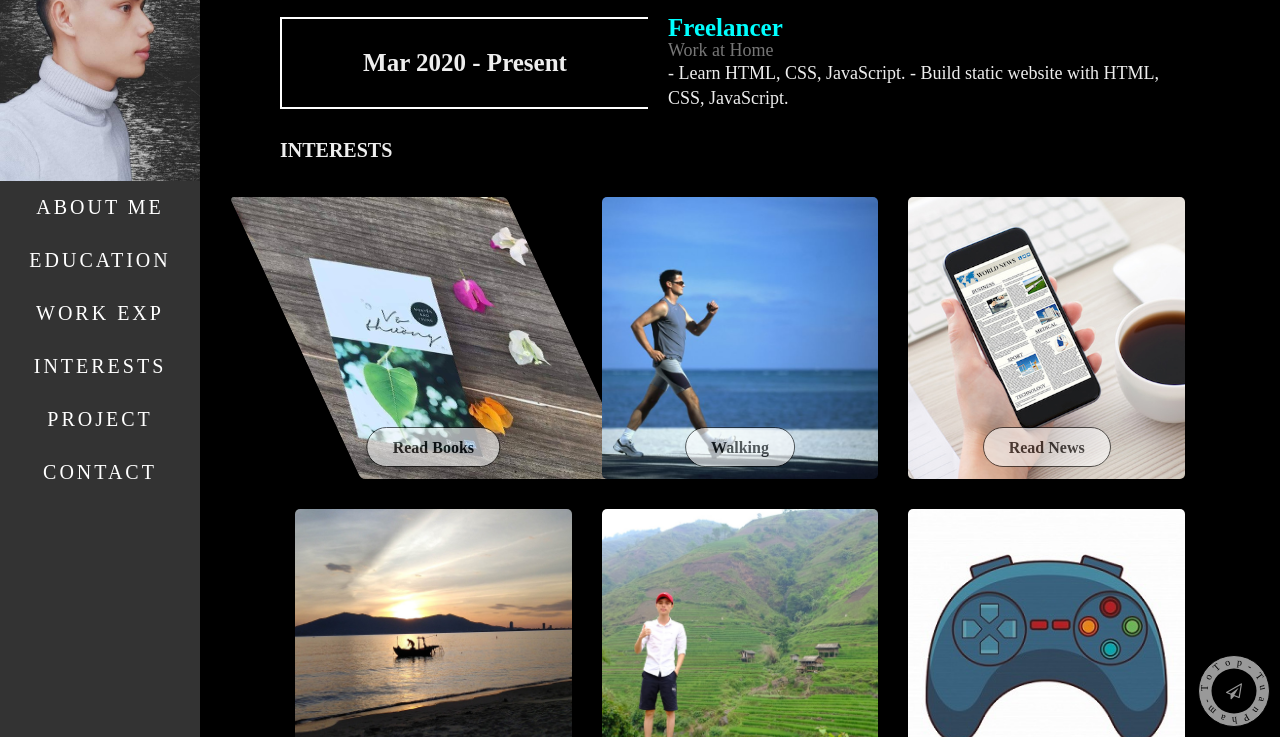
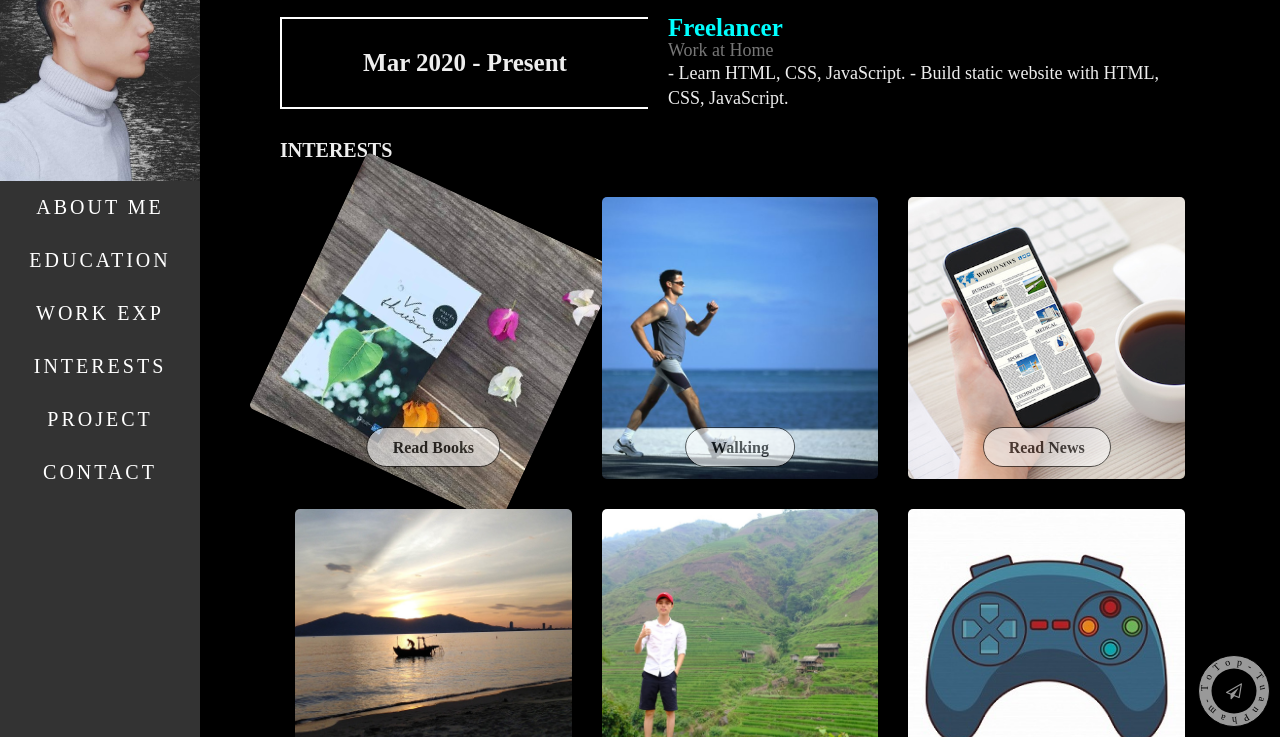
Before and after one commit to Tjonjumy/my_CV, a plain HTML site: page index.html in a window 1280 px wide. In both pictures the pointer is over the picture 433 px from the left and 1238 px from the top of the page. Shown: the part 901-1638 px from the top of the page. Drawn offline with Linux system fonts and the light colour scheme.

Commit message:
updating

```diff
--- a/myCV.css
+++ b/myCV.css
@@ -265,9 +265,10 @@
     height:100%;
     object-fit:cover;
     border-radius: 5px;
+    transition: transform 0.5s ease ;
 }
 .hobbies .hobbie-img img:hover{
-    transform: skewX(25deg);
+    transform: rotate(25deg);
 }
 .hobbies .hobbie-img span{
     position: absolute;
```
